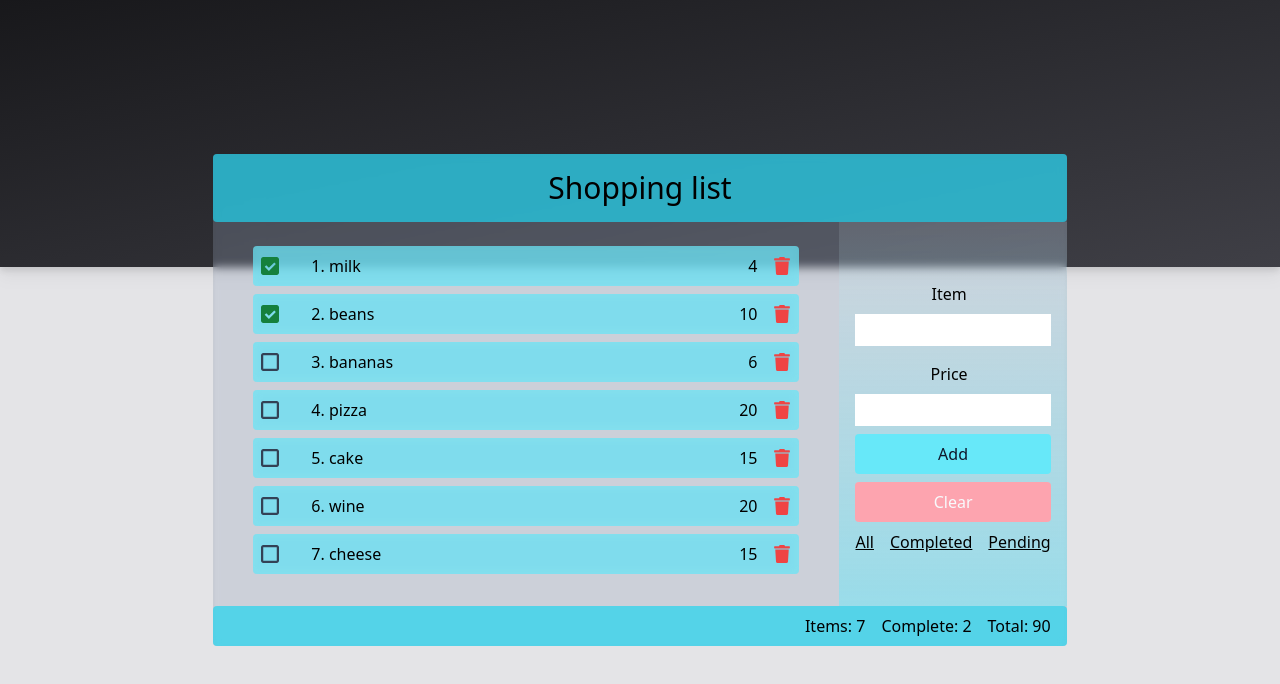
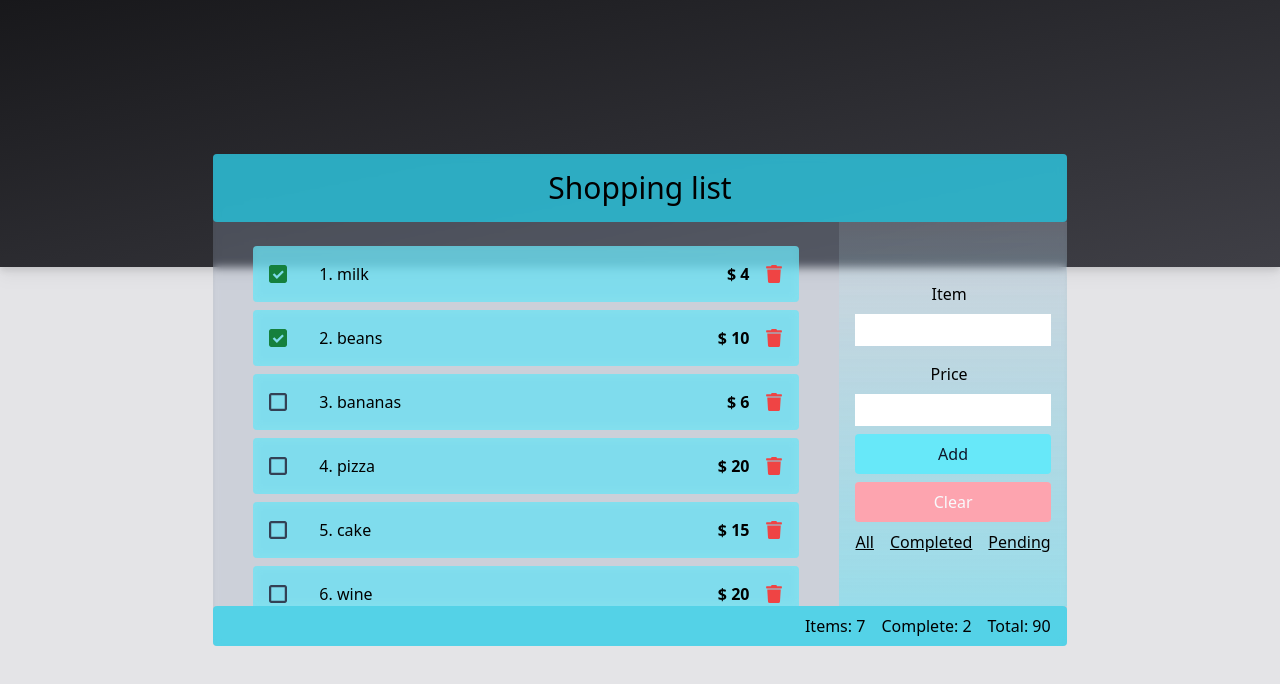
Before and after one commit to ecmCode/shopping-list, a React app: page / in a window 1280 px wide. Shown: the top 684 px of the page. Built offline with nearby package versions, Linux system fonts and the light colour scheme; the HTML template or start-up script is replaced by a standard one.

Commit message:
new styling for list item

```diff
--- a/src/components/ListItem.jsx
+++ b/src/components/ListItem.jsx
@@ -29,7 +29,7 @@ const ListItem = ({ index, data, setData}) => {
                 </div>
                 <div className={style.item}>
                     <span>{index}. {data.item}</span>
-                    <span className={style.price}>{data.price}</span>
+                    <span className={style.price}>$ {data.price}</span>
                 </div>
             </div>
             <div className={style.delete} onClick={() => handleDelete(data.id)}>
--- a/src/components/ListItem.module.css
+++ b/src/components/ListItem.module.css
@@ -1,5 +1,5 @@
 .listItem{
-    @apply p-2 bg-cyan-300/70 backdrop-blur-sm rounded flex justify-between items-center
+    @apply p-4 bg-cyan-300/70 backdrop-blur-sm rounded flex justify-between items-center
 }
 
 .data{
@@ -16,3 +16,7 @@
 .delete{
     @apply text-red-500 text-lg hover:brightness-150 cursor-pointer transition
 }
+
+.price{
+    @apply font-bold
+}
```
